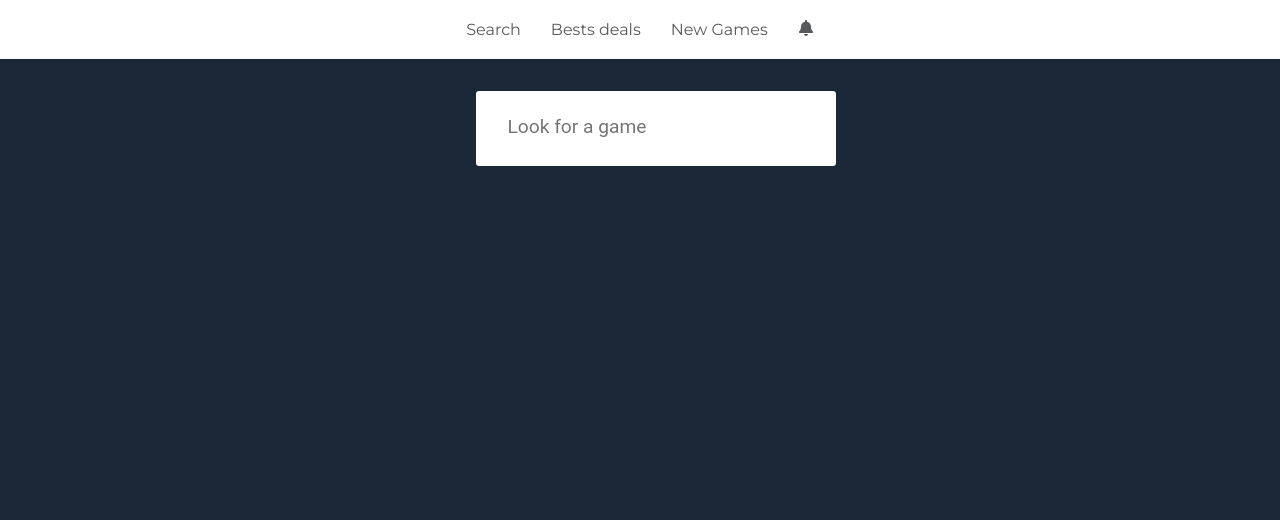
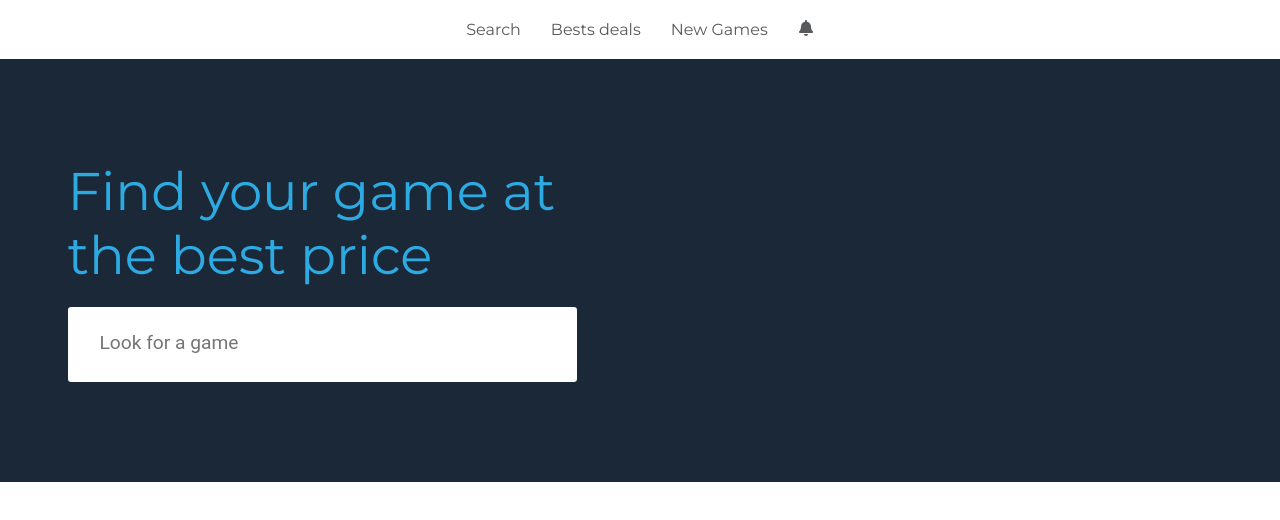
Before and after one commit to BratiPradhan/priceless-games, a React (Create React App) app: page / in a window 1280 px wide. Shown: the top 520 px of the page. Built offline with nearby package versions, Linux system fonts and the light colour scheme.

Commit message:
banner design improvement 1/2

```diff
--- a/src/App.css
+++ b/src/App.css
@@ -3,12 +3,12 @@
 }
 .container{
     max-width: 1145px;
+    margin: auto;
 }
 .main-nav{
     display: flex;
     flex-direction: row;
     justify-content: center;
-    margin: auto;
     padding: 10px 10px;
 }
 
@@ -26,11 +26,25 @@
     align-self: center;
 }
 
-.home-container{
-    display: flex;
-    padding-top: 2em;
+.home{
+
 }
-
+.banner{
+    background-color: #1b2838;
+}
+.banner-elem{
+    width: 50%;
+}
+.banner-text{
+    padding: 100px 0px;
+    max-width: 495px;
+}
+.banner-text h1 {
+    color: #2daae1;
+    font-size: 53px;
+    font-weight: 300;
+    margin: 0 0 20px;
+}
 .game-list-rows{
     margin: 50px;
 }
--- a/src/components/Home.jsx
+++ b/src/components/Home.jsx
@@ -3,8 +3,20 @@ import Search from "./Search/Search"
 
 const Home = () => {
     return(
-        <div className="home-container">
-            <Search />
+        <div className="home">
+            <section className="banner">
+                <div className="container">
+                    <div className='banner-elem'>
+                        <div className="banner-text">
+                            <h1>Find your game at the best price</h1>
+                            <Search />
+                        </div>
+                    </div>
+                    <div className="banner-elem">
+
+                    </div>
+                </div>
+            </section>
         </div>
     )
 }
--- a/src/index.css
+++ b/src/index.css
@@ -13,7 +13,7 @@ body {
 }
 
 body {
-  background: #1b2838;
+  /* background: #1b2838; */
   color: #fff;
   font-family: 'Montserrat', sans-serif;
 }
```
